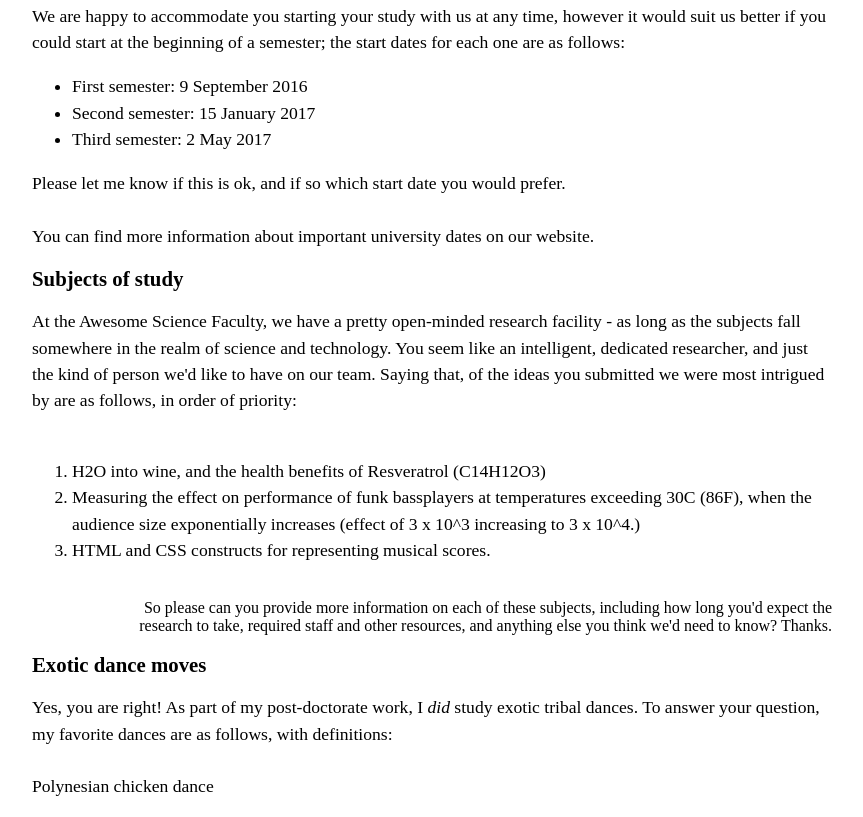
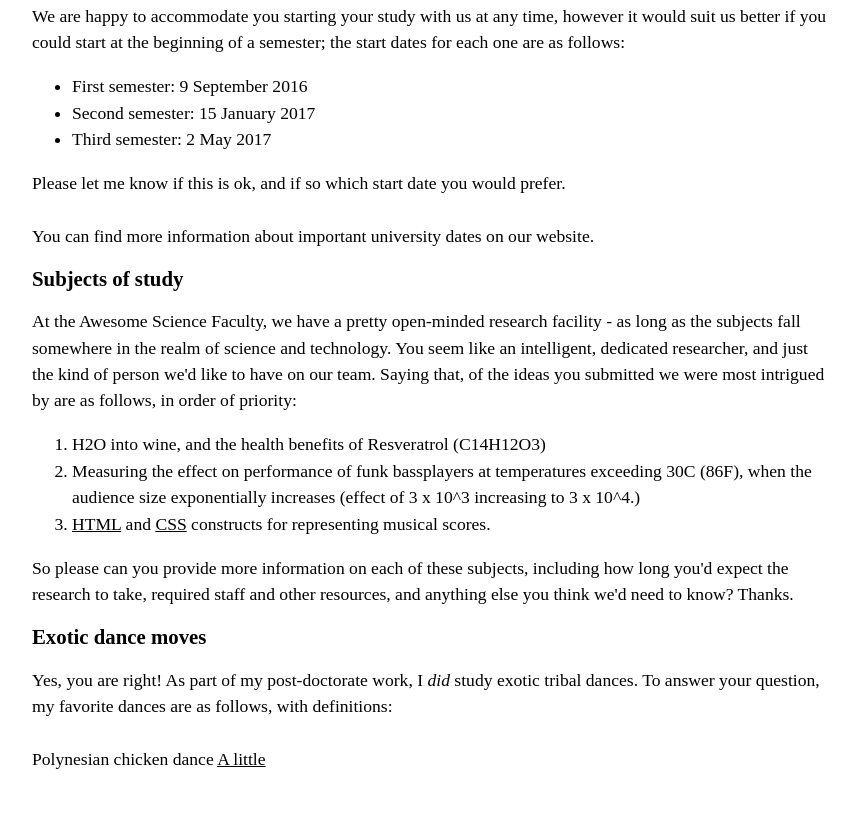
Before and after one commit to AarikGuy/M3.2, a plain HTML site: page index.html in a window 1280 px wide. Shown: the part 576-1393 px from the top of the page, without its empty margins (208-1071 px from the left). After the commit the page ends 1366 px from the top, so only its background shows below. Drawn offline with Linux system fonts and the light colour scheme; a script that the page names is missing.

Commit message:
found out how to underline by trial and error

```diff
--- a/index.html
+++ b/index.html
@@ -59,15 +59,14 @@
         somewhere in the realm of science and technology. You seem like an intelligent, dedicated researcher, and just<br>
         the kind of person we'd like to have on our team. Saying that, of the ideas you submitted we were most intrigued<br>
         by are as follows, in order of priority:<br>
-        <br>
           <ol>
             <li> H2O into wine, and the health benefits of Resveratrol (C14H12O3) </li>
             <li> Measuring the effect on performance of funk bassplayers at temperatures exceeding 30C (86F), when the<br>
               audience size exponentially increases (effect of 3 x 10^3 increasing to 3 x 10^4.)</li>
-            <li>HTML and CSS constructs for representing musical scores. </li>
+            <li><ins>HTML</ins> and <ins>CSS</ins> constructs for representing musical scores. </li>
           </ol>
-
-        <br>
+      </p>
+      <p>
         So please can you provide more information on each of these subjects, including how long you'd expect the<br>
         research to take, required staff and other resources, and anything else you think we'd need to know? Thanks.<br>
       </p>
@@ -76,8 +75,8 @@
         Yes, you are right! As part of my post-doctorate work, I <I>did</I> study exotic tribal dances. To answer your question,<br>
         my favorite dances are as follows, with definitions:<br>
         <br>
-        Polynesian chicken dance<br>
-
+        Polynesian chicken dance
+        <ins>A little</ins>
       </p>
   <script type="module" src="js/main.js"></script>
 </body2>
```
